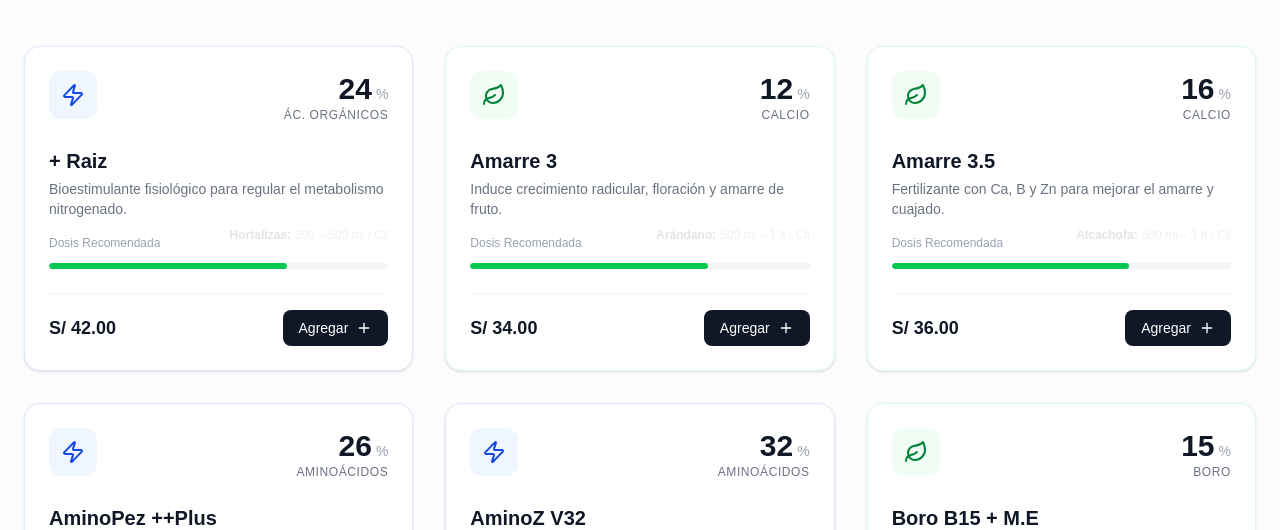
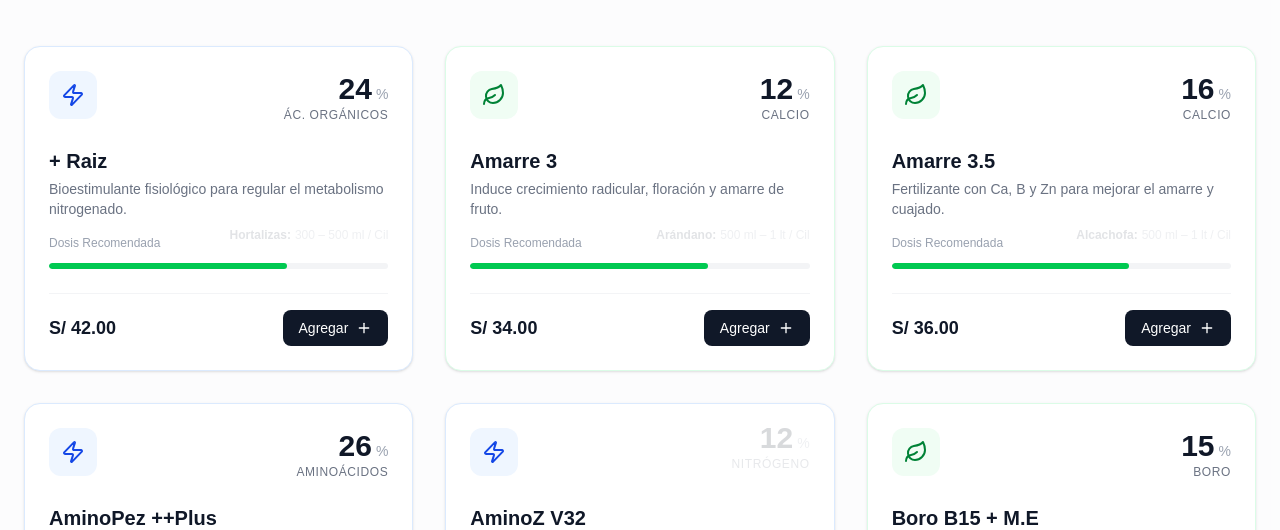
Before and after one commit to OutWorldDebourer/agromontes-mvp, a Next.js app: page / in a window 1280 px wide. Shown: the part 1534-2064 px from the top of the page. Built offline with nearby package versions, Linux system fonts and the light colour scheme.

Commit message:
fix: make base path and assets conditional for dev/prod

```diff
--- a/components/sections/About.tsx
+++ b/components/sections/About.tsx
@@ -66,7 +66,7 @@
                     >
                         <div className="relative aspect-[9/16] w-full max-w-sm rounded-3xl overflow-hidden shadow-2xl border-4 border-white dark:border-gray-800">
                             <video
-                                src="/agromontes-mvp/Agromonte_video.mp4"
+                                src={process.env.NODE_ENV === 'production' ? "/agromontes-mvp/Agromonte_video.mp4" : "/Agromonte_video.mp4"}
                                 className="w-full h-full object-cover"
                                 loop
                                 playsInline
--- a/components/ui/Hero.tsx
+++ b/components/ui/Hero.tsx
@@ -25,7 +25,7 @@
             >
                 <div className="absolute inset-0 bg-gradient-to-b from-black/60 via-black/40 to-transparent z-10" />
                 {/* Placeholder for "Campo de Cultivo" - using a rich gradient for now */}
-                <div className="absolute inset-0 bg-[url('/agromontes-mvp/hero-new.png')] bg-cover bg-center" />
+                <div className={`absolute inset-0 bg-cover bg-center ${process.env.NODE_ENV === 'production' ? "bg-[url('/agromontes-mvp/hero-new.png')]" : "bg-[url('/hero-new.png')]"}`} />
                 <div className="absolute bottom-0 left-0 right-0 h-32 bg-gradient-to-t from-white dark:from-gray-900 to-transparent z-20" />
             </motion.div>
 
--- a/components/ui/ProductCard.tsx
+++ b/components/ui/ProductCard.tsx
@@ -17,6 +17,7 @@
     price: number;
     onSelect: () => void;
     usage?: { crop: string; dose: string }[];
+    dynamicConcentrations?: { value: number, label: string }[];
 }
 
 const CategoryColors: Record<string, { bg: string, text: string, border: string, hover: string, icon: any }> = {
@@ -79,11 +80,12 @@
     return <span ref={nodeRef}>{count}</span>;
 }
 
-export default function ProductCard({ id, name, category, concentration, concentrationLabel, description, dose, price, onSelect, usage }: ProductCardProps) {
+export default function ProductCard({ id, name, category, concentration, concentrationLabel, description, dose, price, onSelect, usage, dynamicConcentrations }: ProductCardProps) {
     const theme = CategoryColors[category] || CategoryColors["Nutrientes"];
     const Icon = theme.icon;
     const { addItem } = useCart();
     const [currentDoseIndex, setCurrentDoseIndex] = useState(0);
+    const [currentConcIndex, setCurrentConcIndex] = useState(0);
 
     useEffect(() => {
         if (usage && usage.length > 1) {
@@ -94,12 +96,26 @@
         }
     }, [usage]);
 
+    useEffect(() => {
+        if (dynamicConcentrations && dynamicConcentrations.length > 1) {
+            const interval = setInterval(() => {
+                setCurrentConcIndex((prev) => (prev + 1) % dynamicConcentrations.length);
+            }, 3000); // Sync with dose or offset it
+            return () => clearInterval(interval);
+        }
+    }, [dynamicConcentrations]);
+
     const handleAddToCart = (e: React.MouseEvent) => {
         e.stopPropagation();
         addItem({ id, name, price, category });
     };
 
     const currentDose = usage && usage.length > 0 ? usage[currentDoseIndex] : null;
+
+    // Determine current concentration values
+    const activeConcentration = dynamicConcentrations && dynamicConcentrations.length > 0
+        ? dynamicConcentrations[currentConcIndex]
+        : { value: concentration, label: concentrationLabel };
 
     return (
         <motion.div
@@ -120,12 +136,23 @@
                 <div className={cn("p-3 rounded-xl transition-colors duration-300", theme.bg)}>
                     <Icon className={cn("w-6 h-6", theme.text)} />
                 </div>
-                <div className="text-right">
-                    <div className="text-3xl font-bold text-gray-900 dark:text-white flex items-baseline justify-end gap-1">
-                        <Counter value={concentration} />
-                        <span className="text-sm font-medium text-gray-400">%</span>
-                    </div>
-                    <p className="text-xs font-medium text-gray-500 dark:text-gray-400 uppercase tracking-wider">{concentrationLabel}</p>
+                <div className="text-right h-[52px] flex flex-col justify-center items-end">
+                    <AnimatePresence mode="wait">
+                        <motion.div
+                            key={currentConcIndex}
+                            initial={{ opacity: 0, y: 10 }}
+                            animate={{ opacity: 1, y: 0 }}
+                            exit={{ opacity: 0, y: -10 }}
+                            transition={{ duration: 0.3 }}
+                            className="flex flex-col items-end"
+                        >
+                            <div className="text-3xl font-bold text-gray-900 dark:text-white flex items-baseline justify-end gap-1">
+                                <Counter value={activeConcentration.value} />
+                                <span className="text-sm font-medium text-gray-400">%</span>
+                            </div>
+                            <p className="text-xs font-medium text-gray-500 dark:text-gray-400 uppercase tracking-wider">{activeConcentration.label}</p>
+                        </motion.div>
+                    </AnimatePresence>
                 </div>
             </div>
 
--- a/data/products.ts
+++ b/data/products.ts
@@ -8,6 +8,10 @@
         description: "Fungicida-Acaricida micronizado con acción multisitio y efecto vapor.",
         fullDescription: "Sulfa Max 87 es un fertilizante foliar altamente concentrado en AZUFRE y nitrógeno, destinado a mejorar la nutrición de los cultivos con estos elementos y brindar protección sanitaria contra plagas y enfermedades. Este producto utiliza una fuente de azufre altamente soluble en agua, por tanto, no taponea las boquillas de las pulverizadoras a diferencia de otras fuentes.",
         composition: ["Azufre (S): 87%", "Nitrógeno (N): 15%"],
+        dynamicConcentrations: [
+            { value: 87, label: "Azufre" },
+            { value: 15, label: "Nitrógeno" }
+        ],
         usage: [
             { crop: "Ají, tomate y solanáceas", dose: "1 L – 3 L / Cil", notes: "Aplicar desde crecimiento vegetativo hasta inicio de floración." },
             { crop: "Arándano", dose: "2 L – 3 L / Cil", notes: "1ra aplicación desde brotamiento hasta la cosecha." },
@@ -25,6 +29,10 @@
         description: "Insecticida natural a base de extracto de ajo y oleorresina de ají.",
         fullDescription: "DUO MIX OIL® es un insecticida natural formulado a base de extracto de ajo y oleorresina de ají. La oleorresina de ají actúa causando la muerte de las plagas mediante la alteración de su metabolismo. Por su parte, el extracto de ajo ejerce un efecto tóxico por contacto.",
         composition: ["Aceite de Allium sativum: 40%", "Aceite de Capsicum frutescens: 40%", "Aditivos: 1.5%"],
+        dynamicConcentrations: [
+            { value: 40, label: "Ext. Ajo" },
+            { value: 40, label: "Ext. Ají" }
+        ],
         usage: [
             { crop: "Cítricos", dose: "200–700 mL/200L", notes: "Aplicar al detectar indicios de plaga." },
             { crop: "Frutales", dose: "200–700 mL/200L", notes: "Realizar hasta 2 aplicaciones por campaña." },
@@ -142,6 +150,11 @@
         description: "Fertilizante foliar balanceado para cualquier etapa del cultivo.",
         fullDescription: "EQUILIBRA NPK es un fertilizante foliar de macroelementos primarios N-P-K en suspensión concentrada. Recomendado para complementar la nutrición en cualquier etapa, promoviendo enraizamiento, crecimiento y floración.",
         composition: ["Nitrógeno (N): 20%", "Fósforo (P2O5): 20%", "Potasio (K2O): 20%"],
+        dynamicConcentrations: [
+            { value: 20, label: "Nitrógeno" },
+            { value: 20, label: "Fósforo" },
+            { value: 20, label: "Potasio" }
+        ],
         usage: [
             { crop: "Ají, tomate", dose: "1 L – 2 L / Cil", notes: "7 días post-trasplante, prefloración, desarrollo fruto." }
         ],
@@ -258,6 +271,10 @@
         description: "Fitonutriente con alta riqueza en nitrógeno, aminoácidos y materia orgánica.",
         fullDescription: "AMINOZ V32 es un fitonutriente con alta riqueza en nitrógeno + Aminoácidos. Contiene geles aminos que mejoran la solubilidad y asimilación.",
         composition: ["Aminoácidos totales: 32%", "Aminoácidos Libres: 25%", "Nitrógeno: 12.5%", "Materia orgánica: 40.5%"],
+        dynamicConcentrations: [
+            { value: 32, label: "Aminoácidos" },
+            { value: 12, label: "Nitrógeno" }
+        ],
         usage: [
             { crop: "Papa", dose: "500 ml – 1 lt / Cil", notes: "Inicio estolonamiento, desarrollo tubérculo, 30 días antes cosecha." },
             { crop: "Frutales", dose: "500 ml – 1 lt / Cil", notes: "Inicio desarrollo fruto, repetir a 15 días." }
@@ -354,6 +371,11 @@
         description: "Abono foliar concentrado para etapas iniciales de crecimiento.",
         fullDescription: "BROTE MAX NPK es un Abono Foliar concentrado con nitrógeno asimilable. Estimula división celular y desarrollo de órganos vegetativos. Corrige deficiencias de nitrógeno.",
         composition: ["Nitrógeno (N): 40%", "Fósforo (P2O5): 10%", "Potasio (K2O): 10%"],
+        dynamicConcentrations: [
+            { value: 40, label: "Nitrógeno" },
+            { value: 10, label: "Fósforo" },
+            { value: 10, label: "Potasio" }
+        ],
         usage: [
             { crop: "Ajo, cebolla", dose: "500 ml – 1 lt / Cil", notes: "10 días de siembra, repetir cada 15 días." },
             { crop: "Alcachofa", dose: "500 ml – 1 lt / Cil", notes: "10 días de siembra, repetir cada 15 días." }
--- a/next.config.ts
+++ b/next.config.ts
@@ -2,7 +2,7 @@
 
 const nextConfig: NextConfig = {
   output: "export",
-  basePath: "/agromontes-mvp",
+  basePath: process.env.NODE_ENV === "production" ? "/agromontes-mvp" : "",
   images: {
     unoptimized: true,
   },
```
